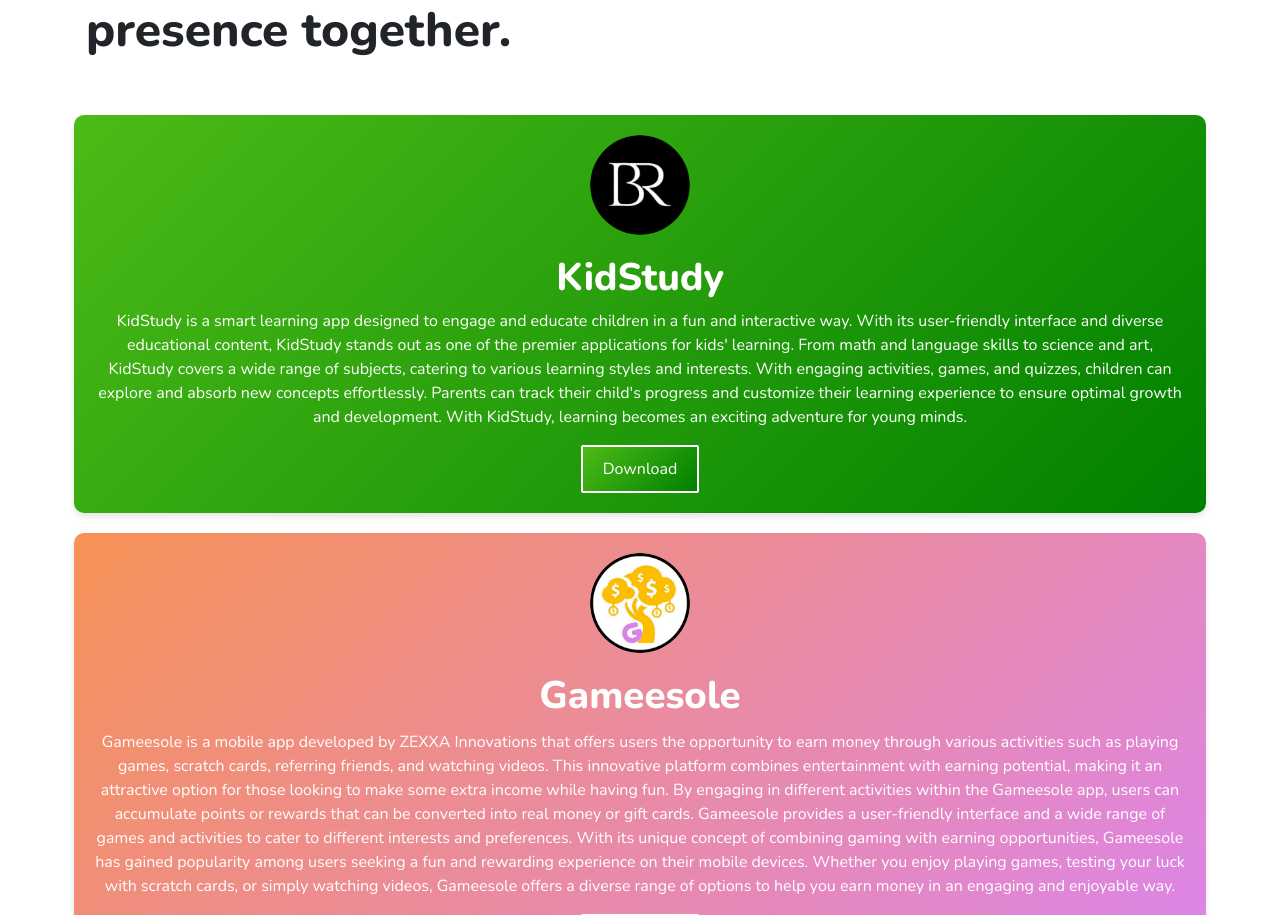
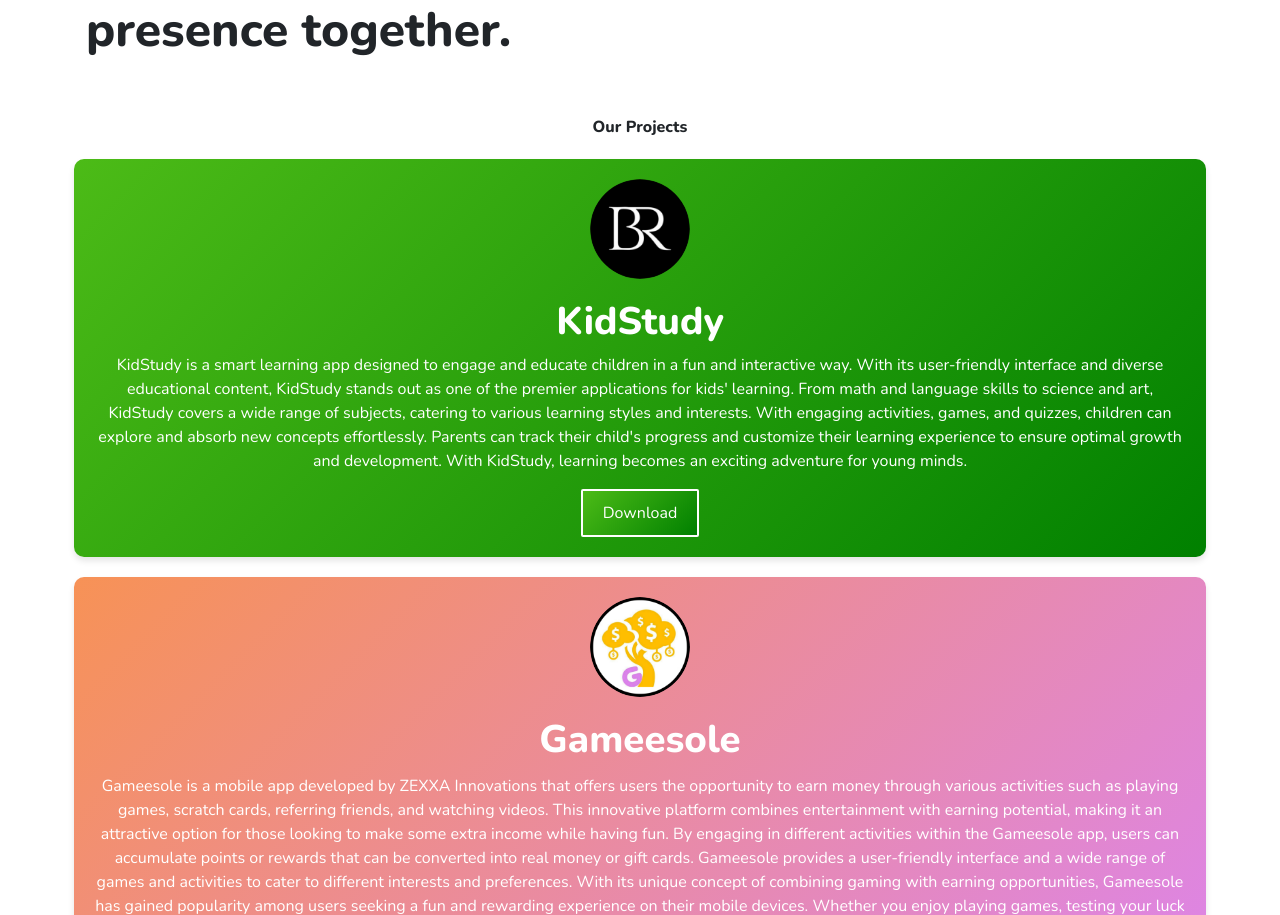
Before and after one commit to BRINNOVATIONS/brinnovations.github.io, a plain HTML site: page index.html in a window 1280 px wide. Shown: the part 2206-3121 px from the top of the page. Drawn offline with nearby package versions, Linux system fonts and the light colour scheme.

Commit message:
Update index.html

```diff
--- a/index.html
+++ b/index.html
@@ -45,7 +45,6 @@
 <!--Space-->
 
 <link rel="stylesheet" href="css/space.css">
-
 
 <!-- Favicon-->
 
@@ -99,6 +98,12 @@
 </h1>
 
 </div>
+
+ <div style="text-align: center;">
+    <b>Our Projects</b>
+ </div>
+
+ <div class="space"></div>
 
  <div class="app-card">
     <div class="app-icon"></div>
```
